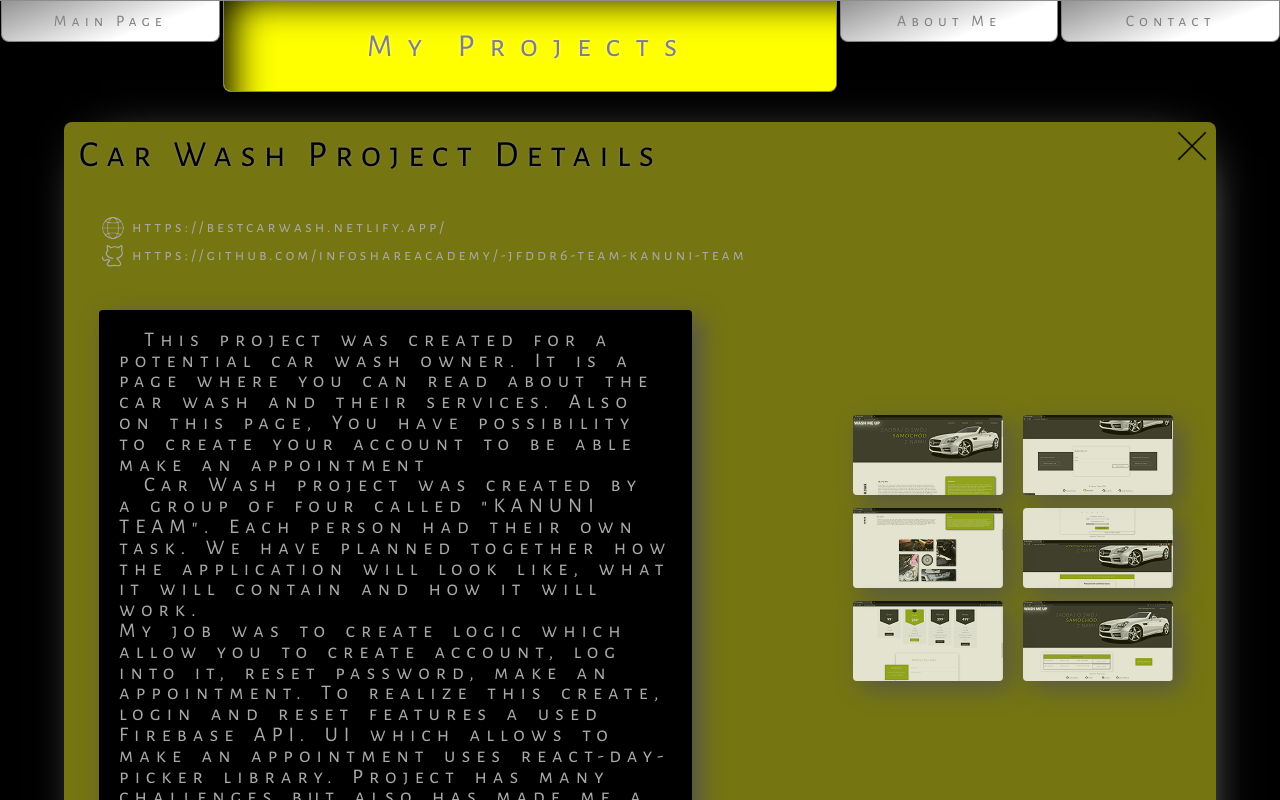
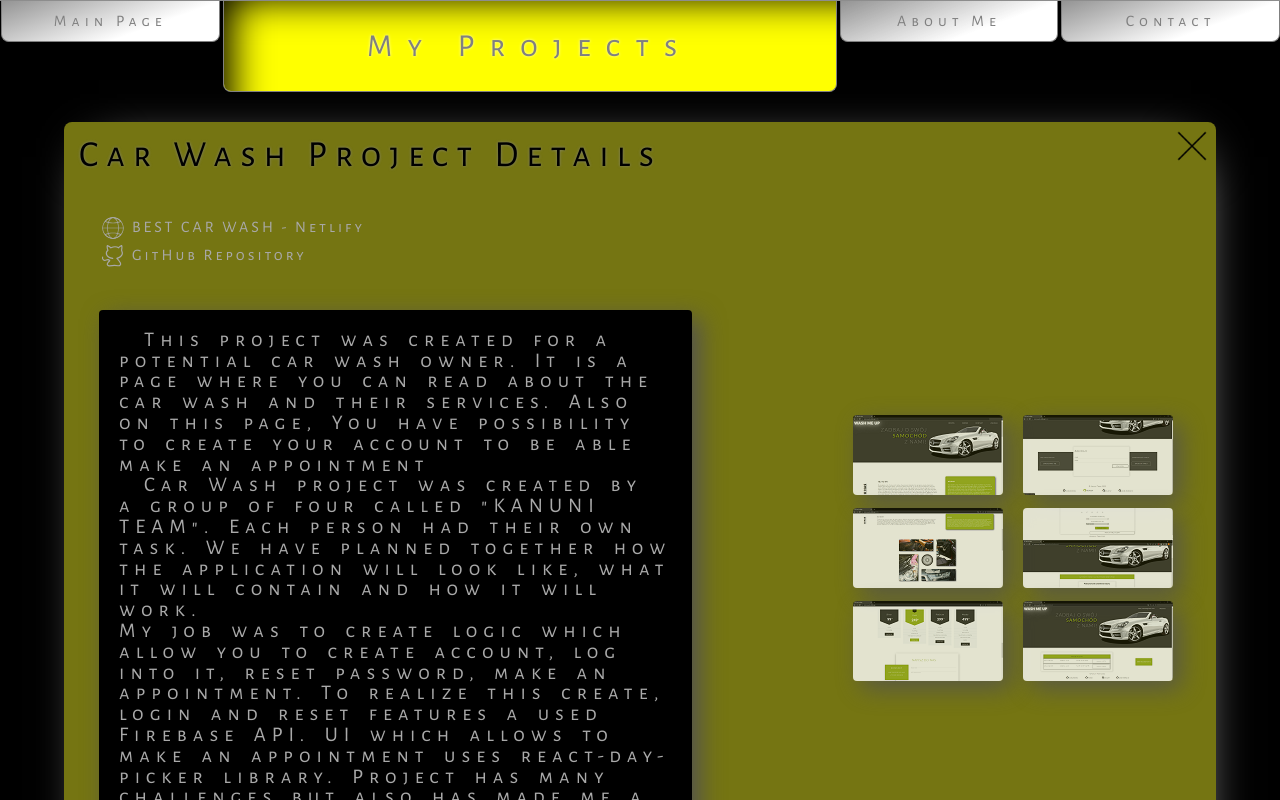
Before and after one commit to trohda/Portfolio-project, a React (Create React App) app: page /projects in a window 1280 px wide. Both pictures are taken after a click on the picture 305 px from the left and 634 px from the top of the page. Shown: the part 300-1100 px from the top of the page. Built offline with nearby package versions, Linux system fonts and the light colour scheme.

Commit message:
Add links in project deatails

```diff
--- a/src/components/Projects/ProjectDetails.js
+++ b/src/components/Projects/ProjectDetails.js
@@ -4,7 +4,6 @@ import iconClose from "../../img/Icons/iconClose.png";
 import iconPage from "../../img/Icons/iconWWW.svg";
 import iconGitHub from "../../img/Icons/iconGitHub.svg";
 import { useEffect, useState } from "react";
-import { CSSTransition } from "react-transition-group";
 
 const ProjectDetails = ({ isActive, setShowMoreInfo, currentProject }) => {
   const [projectDetailsVisibility, setProjectDetailsVisibility] =
@@ -46,7 +45,15 @@ const ProjectDetails = ({ isActive, setShowMoreInfo, currentProject }) => {
                   className={"iconPage"}
                   alt={"Page Icon"}
                 />
-                <span>{currentProject.pageLink}</span>
+                <span>
+                  <a
+                    href={currentProject.pageLink}
+                    target="_blank"
+                    rel="noreferrer"
+                  >
+                    {currentProject.projectPageDescription}
+                  </a>
+                </span>
               </div>
 
               <div className="links gitHubLink">
@@ -55,7 +62,15 @@ const ProjectDetails = ({ isActive, setShowMoreInfo, currentProject }) => {
                   className={"iconGitHub"}
                   alt={"GitHub Icon"}
                 />
-                <span>{currentProject.gitHubLink}</span>
+                <span>
+                  <a
+                    href={currentProject.gitHubLink}
+                    target="_blank"
+                    rel="noreferrer"
+                  >
+                    {currentProject.gitHub}
+                  </a>
+                </span>
               </div>
 
               <div className="description">{currentProject.description}</div>
@@ -83,17 +98,11 @@ const ProjectDetails = ({ isActive, setShowMoreInfo, currentProject }) => {
             </div>
           </div>
           <div className="bigGallery">
-            <CSSTransition
-              transitionName="example"
-              transitionEnterTimeout={500}
-              transitionLeaveTimeout={300}
-            >
-              <Image
-                src={bigScreenshot.pic}
-                className="bigScreenshot"
-                alt={bigScreenshot.alt}
-              />
-            </CSSTransition>
+            <Image
+              src={bigScreenshot.pic}
+              className="bigScreenshot"
+              alt={bigScreenshot.alt}
+            />
           </div>
         </div>
       )}
--- a/src/components/Projects/ProjectDetailsStyles.css
+++ b/src/components/Projects/ProjectDetailsStyles.css
@@ -122,10 +122,14 @@
   display: flex;
   flex-direction: row;
   justify-content: center;
-  color: darkgray;
   letter-spacing: 3px;
   word-spacing: 6px;
   cursor: pointer;
+}
+.links a {
+  text-decoration: none;
+  color: darkgray;
+  word-spacing: normal;
 }
 
 .pageLink {
@@ -189,6 +193,12 @@
   box-shadow: 8px 8px 26px 2px rgb(155, 155, 155);
   opacity: 1;
 }
+.projectsScreenshotInDetailsActive {
+  transform: scale(1.2, 1.2);
+  cursor: pointer;
+  box-shadow: 8px 8px 26px 2px rgb(155, 155, 155);
+  opacity: 1;
+}
 
 .bigGallery {
   display: flex;
@@ -216,9 +226,6 @@
   }
 }
 @media only screen and (max-width: 600px) {
-  .links {
-    font-size: 0.8rem;
-  }
   .linksAndDescription {
     padding: 20px 10px 10px 10px;
   }
@@ -237,20 +244,6 @@
     text-indent: 25px;
     background-color: black;
     padding: 20px;
-  }
-}
-
-@media only screen and (max-width: 440px) {
-  .links {
-    font-size: 0.7rem;
-  }
-}
-
-@media only screen and (max-width: 400px) {
-  .links {
-    font-size: 0.5rem;
-    margin: 0;
-    padding: 5px;
   }
 }
 
@@ -282,21 +275,3 @@
     min-height: 0;
   }
 }
-
-.example-enter {
-  opacity: 0.01;
-}
-
-.example-enter.example-enter-active {
-  opacity: 1;
-  transition: opacity 300ms ease-in;
-}
-
-.example-leave {
-  opacity: 1;
-}
-
-.example-leave.example-leave-active {
-  opacity: 0.01;
-  transition: opacity 300ms ease-in;
-}
--- a/src/data/ProjectsData.js
+++ b/src/data/ProjectsData.js
@@ -13,7 +13,9 @@ import carWashUserDashboard from "../img/ProjectsGallery/CarWash/BestcarwashUser
 
 const carWash = {
   header: "Car Wash Project",
-  gitHubLink: "https://github.com/infoshareacademy/-jfddr6-team-kanuni-team",
+  projectPageDescription: "BEST CAR WASH - Netlify",
+  gitHub: "GitHub Repository",
+  gitHubLink: "https://github.com/infoshareacademy/jfddr6-team-kanuni-team",
   pageLink: "https://bestcarwash.netlify.app/",
   shortDescription: `Project created in a group named: "Kanuni". The team consisted of four people. After clicking on "more info" you can read about my part of the work`,
   description: (
```
